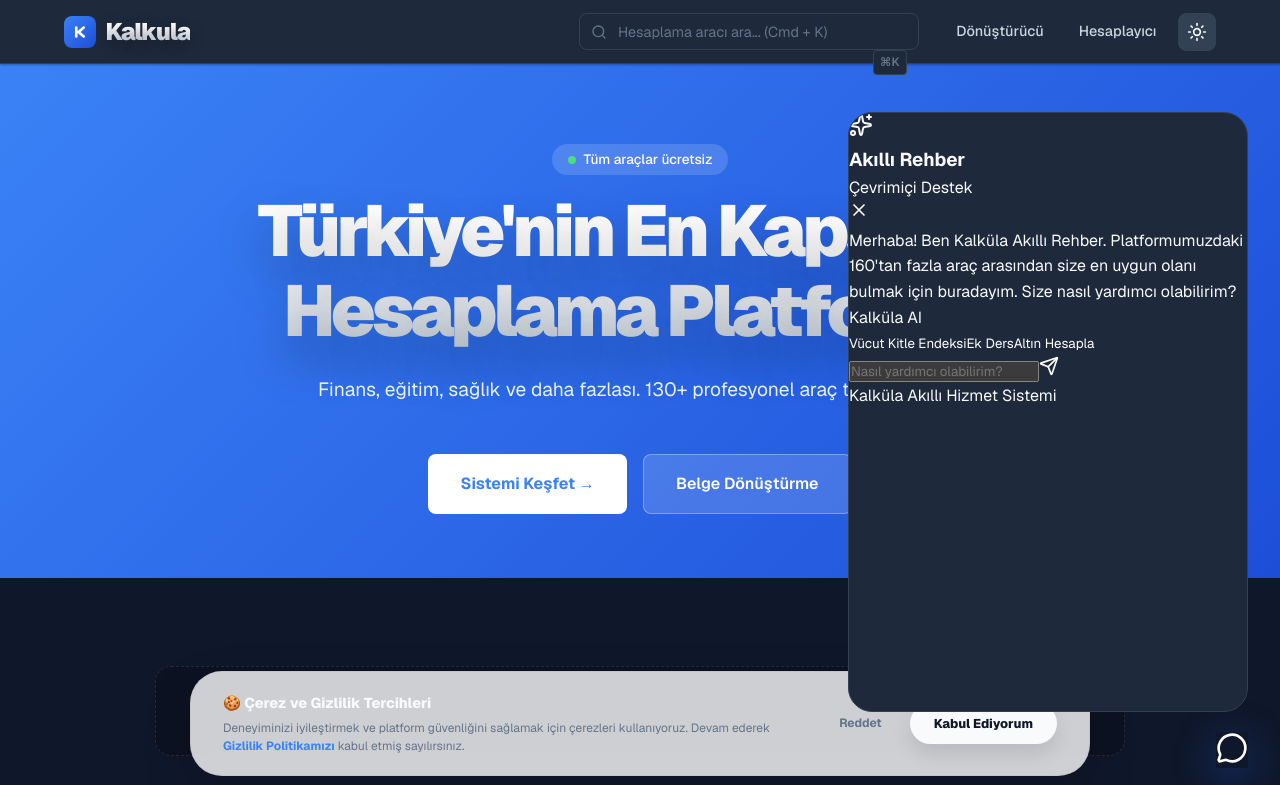
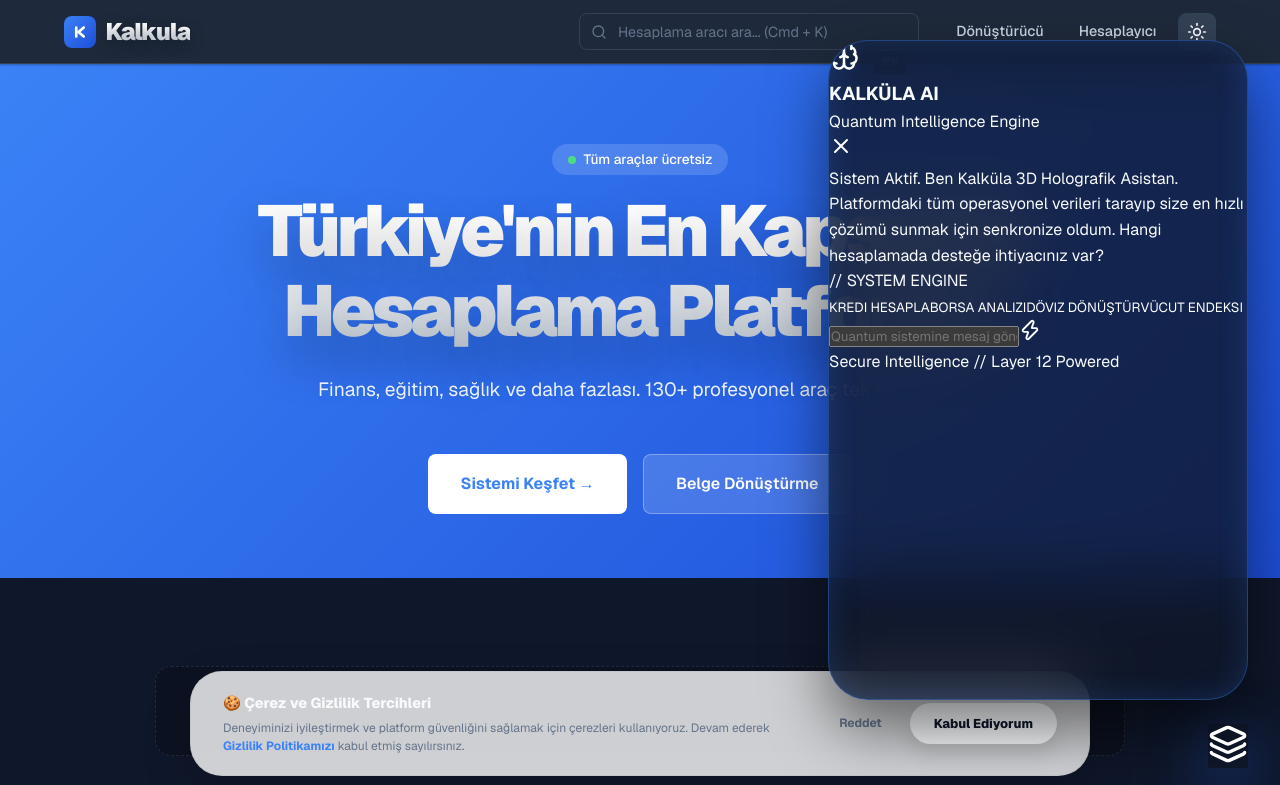
Before and after one commit to Mefeuzunn/kalkula.com, a Next.js app: page / in a window 1280 px wide. Shown: the top 785 px of the page. Built offline with nearby package versions, Linux system fonts and the light colour scheme.

Commit message:
feat: implement futuristic 3D Glass ‘Quantum’ AI Assistant

```diff
--- a/src/components/KalkulaAI.tsx
+++ b/src/components/KalkulaAI.tsx
@@ -2,7 +2,7 @@
 
 import React, { useState, useEffect, useRef } from "react";
 import Link from "next/link";
-import { MessageCircle, X, Send, ArrowRight, Sparkles, Headset, Circle } from "lucide-react";
+import { MessageCircle, X, Send, ArrowRight, Sparkles, Brain, Zap, Globe, Layers } from "lucide-react";
 import { calculators } from "@/data/calculators";
 
 type Message = {
@@ -19,7 +19,7 @@
     {
       id: "1",
       type: "ai",
-      text: "Merhaba! Ben Kalküla Akıllı Rehber. Platformumuzdaki 160'tan fazla araç arasından size en uygun olanı bulmak için buradayım. Size nasıl yardımcı olabilirim?",
+      text: "Sistem Aktif. Ben Kalküla 3D Holografik Asistan. Platformdaki tüm operasyonel verileri tarayıp size en hızlı çözümü sunmak için senkronize oldum. Hangi hesaplamada desteğe ihtiyacınız var?",
     },
   ]);
   const [inputValue, setInputValue] = useState("");
@@ -95,153 +95,170 @@
   };
 
   return (
-    <div style={{ position: 'fixed', bottom: '32px', right: '32px', zIndex: 99999, display: 'flex', flexDirection: 'column', alignItems: 'flex-end', pointerEvents: 'none' }}>
-      {/* Floating Chat Window */}
+    <div style={{ position: 'fixed', bottom: '32px', right: '32px', zIndex: 99999, perspective: '1200px', display: 'flex', flexDirection: 'column', alignItems: 'flex-end', pointerEvents: 'none' }}>
+      {/* 3D Holographic Chat Environment */}
       <div
-        className={`glass-chat transition-all duration-500 transform ease-in-out border border-white/10 ${
-          isOpen ? "opacity-100 translate-y-0 scale-100 shadow-2xl pointer-events-auto" : "opacity-0 translate-y-10 scale-90 pointer-events-none"
+        className={`transition-all duration-700 transform ease-[cubic-bezier(0.19,1,0.22,1)] ${
+          isOpen ? "opacity-100 translate-y-0 translate-z-0 rotate-y-[-12deg] rotate-x-[5deg] scale-100 shadow-[0_50px_100px_rgba(37,99,235,0.25)] pointer-events-auto" : "opacity-0 translate-y-20 translate-z-[-200px] rotate-y-[-30deg] scale-75 pointer-events-none"
         }`}
         style={{
-          width: '400px',
-          height: '600px',
-          marginBottom: '20px',
-          borderRadius: '24px',
+          width: '420px',
+          height: '660px',
+          marginBottom: '24px',
+          borderRadius: '40px',
           display: 'flex',
           flexDirection: 'column',
           overflow: 'hidden',
-          backgroundColor: 'var(--surface)',
-          border: '1px solid var(--border)'
+          background: 'rgba(15, 23, 42, 0.8)',
+          backdropFilter: 'blur(32px)',
+          border: '1px solid rgba(59, 130, 246, 0.4)',
+          transformStyle: 'preserve-3d',
+          boxShadow: 'inset 0 0 30px rgba(59, 130, 246, 0.2), 0 30px 60px rgba(0, 0, 0, 0.5)'
         }}
       >
-        {/* Professional Header */}
-        <div className="bg-blue-600 p-6 text-white flex items-center justify-between shadow-xl">
-          <div className="flex items-center gap-4">
-            <div className="w-12 h-12 rounded-full bg-white/20 flex items-center justify-center border border-white/30 backdrop-blur-sm relative">
-              <Sparkles size={24} />
-              <span className="absolute bottom-0 right-0 w-3.5 h-3.5 bg-green-500 border-2 border-blue-600 rounded-full"></span>
+        {/* Cyber Neon Top Bar */}
+        <div className="absolute top-0 left-0 right-0 h-[2px] bg-gradient-to-r from-blue-500 via-pink-500 to-blue-500 animate-pulse"></div>
+
+        {/* Header - Holographic Layer */}
+        <div className="p-8 pb-6 flex items-center justify-between relative overflow-hidden group">
+          <div className="absolute inset-0 bg-blue-600/10 group-hover:bg-blue-600/20 transition-colors pointer-events-none"></div>
+          <div className="flex items-center gap-5 relative z-10">
+            <div className="w-14 h-14 rounded-2xl bg-gradient-to-br from-blue-500 to-indigo-600 flex items-center justify-center border border-white/20 shadow-[0_0_20px_rgba(59,130,246,0.5)] animate-pulse">
+              <Brain color="white" size={30} className="drop-shadow-[0_0_10px_rgba(255,255,255,0.8)]" />
             </div>
             <div>
-              <h3 className="font-bold text-lg tracking-tight leading-none">Akıllı Rehber</h3>
-              <div className="flex items-center gap-1.5 mt-1.5">
-                <span className="text-[10px] font-bold uppercase tracking-wider opacity-80">Çevrimiçi Destek</span>
+              <h3 className="font-black text-2xl tracking-tighter text-white drop-shadow-lg leading-none">KALKÜLA AI</h3>
+              <div className="flex items-center gap-2 mt-1.5">
+                <span className="w-2.5 h-2.5 bg-green-400 rounded-full animate-ping"></span>
+                <span className="text-[10px] font-black uppercase tracking-[0.2em] text-blue-400">Quantum Intelligence Engine</span>
               </div>
             </div>
           </div>
           <button
             onClick={() => setIsOpen(false)}
-            className="p-2 hover:bg-white/10 rounded-xl transition-colors"
+            className="p-3 bg-white/5 hover:bg-white/10 rounded-2xl text-white/50 hover:text-white transition-all relative z-10"
           >
-            <X size={20} />
+            <X size={24} />
           </button>
         </div>
 
-        {/* Chat Feed */}
-        <div className="flex-1 overflow-y-auto p-6 flex flex-col gap-5 bg-gradient-to-b from-blue-50/5 to-transparent hide-scrollbar">
+        {/* 3D Message Feed */}
+        <div className="flex-1 overflow-y-auto p-8 flex flex-col gap-8 scroll-smooth hide-scrollbar relative">
+          {/* Background Grid Decoration */}
+          <div className="absolute inset-0 opacity-[0.03] pointer-events-none" style={{ backgroundImage: 'linear-gradient(#fff 1px, transparent 1px), linear-gradient(90deg, #fff 1px, transparent 1px)', backgroundSize: '20px 20px' }}></div>
+
           {messages.map((m) => (
             <div
               key={m.id}
-              className={`flex flex-col ${m.type === "user" ? "items-end" : "items-start"}`}
+              className={`flex flex-col ${m.type === "user" ? "items-end" : "items-start"} transform transition-all duration-300 translate-z-[20px]`}
+              style={{ transformStyle: 'preserve-3d' }}
             >
               <div
-                className={`p-4 px-5 rounded-2xl text-[14px] font-medium leading-relaxed max-w-[300px] shadow-sm ${
+                className={`p-6 px-8 rounded-[30px] text-[15px] font-bold leading-relaxed max-w-[340px] relative transition-transform hover:translate-z-[10px] group/bubble ${
                   m.type === "ai"
-                    ? "bg-blue-600 text-white rounded-tl-none"
-                    : "bg-gray-100 dark:bg-zinc-800 text-zinc-800 dark:text-zinc-100 rounded-tr-none border border-black/5 dark:border-white/5"
+                    ? "bg-gradient-to-br from-blue-600/90 to-indigo-800/90 text-white rounded-tl-none border-l-4 border-cyan-400 shadow-[0_15px_30px_rgba(0,0,0,0.3)]"
+                    : "bg-white/5 text-zinc-100 rounded-tr-none border border-white/10 shadow-xl backdrop-blur-md"
                 }`}
               >
-                <div dangerouslySetInnerHTML={{ __html: m.text.replace(/\*\*(.*?)\*\*/g, '<strong>$1</strong>') }} />
+                <div dangerouslySetInnerHTML={{ __html: m.text.replace(/\*\*(.*?)\*\*/g, '<span class="text-cyan-300">$1</span>') }} />
 
                 {m.links && m.links.length > 0 && (
-                  <div className="mt-4 flex flex-col gap-2">
+                  <div className="mt-5 flex flex-col gap-2.5">
                     {m.links.map(l => (
                       <Link
                         key={l.slug}
                         href={`/hesapla/${l.slug}`}
-                        className="flex items-center justify-between gap-3 p-3 px-4 bg-white/10 hover:bg-white/20 rounded-xl text-[11px] font-extrabold transition-all border border-white/10 group/link"
+                        className="flex items-center justify-between gap-3 p-4 px-5 bg-white/10 hover:bg-white/20 rounded-2xl text-xs font-black transition-all border border-white/5 group/link active:scale-95"
                       >
                         {l.title}
-                        <ArrowRight size={14} className="group-hover/link:translate-x-1 transition-transform" />
+                        <div className="w-8 h-8 rounded-full bg-cyan-400 flex items-center justify-center text-blue-900 group-hover/link:translate-x-1 transition-transform">
+                           <ArrowRight size={16} />
+                        </div>
                       </Link>
                     ))}
                   </div>
                 )}
+
+                {/* Bubble Subtle Glow */}
+                {m.type === "ai" && (
+                  <div className="absolute -inset-1 bg-cyan-400/20 blur-xl opacity-0 group-hover/bubble:opacity-100 transition-opacity rounded-full pointer-events-none"></div>
+                )}
               </div>
-              <span className="text-[9px] font-bold opacity-30 mt-1.5 px-1 uppercase tracking-widest leading-none">
-                {m.type === "ai" ? "Kalküla AI" : "Siz"}
+              <span className="text-[10px] font-black opacity-20 mt-3 px-2 uppercase tracking-[0.3em] text-white">
+                {m.type === "ai" ? "// SYSTEM ENGINE" : "// USER INPUT"}
               </span>
             </div>
           ))}
           {isTyping && (
-            <div className="flex flex-col items-start">
-               <div className="p-3 px-5 bg-gray-100 dark:bg-zinc-800 rounded-2xl rounded-tl-none flex gap-1.5 items-center">
-                  <div className="w-1.5 h-1.5 bg-blue-500 rounded-full animate-bounce [animation-delay:-0.3s]"></div>
-                  <div className="w-1.5 h-1.5 bg-blue-500 rounded-full animate-bounce [animation-delay:-0.15s]"></div>
-                  <div className="w-1.5 h-1.5 bg-blue-500 rounded-full animate-bounce"></div>
+            <div className="flex flex-col items-start gap-2">
+               <div className="p-4 px-8 bg-white/5 rounded-3xl rounded-tl-none flex gap-2 items-center border border-white/10">
+                  <div className="w-2 h-2 bg-cyan-400 rounded-full animate-bounce [animation-delay:-0.3s]"></div>
+                  <div className="w-2 h-2 bg-pink-500 rounded-full animate-bounce [animation-delay:-0.15s]"></div>
+                  <div className="w-2 h-2 bg-blue-500 rounded-full animate-bounce"></div>
                </div>
             </div>
           )}
           <div ref={messagesEndRef} />
         </div>
 
-        {/* Action Bar */}
-        <div className="p-6 pt-0 mt-auto">
+        {/* Futuristic Action Zone */}
+        <div className="p-8 pt-0 mt-auto relative z-20">
           {messages.length === 1 && (
-            <div className="mb-4 flex flex-wrap gap-2">
-              {['Vücut Kitle Endeksi', 'Ek Ders', 'Altın Hesapla'].map(tag => (
+            <div className="mb-6 flex flex-wrap gap-2.5 animate-slide-up-chat">
+              {['Kredi Hesapla', 'Borsa Analizi', 'Döviz Dönüştür', 'Vücut Endeksi'].map(tag => (
                 <button
                   key={tag}
                   onClick={() => setInputValue(tag)}
-                  className="p-2 px-3.5 rounded-lg text-[11px] font-bold bg-blue-50 dark:bg-blue-900/10 text-blue-600 border border-blue-100 dark:border-blue-900/20 hover:bg-blue-600 hover:text-white transition-all pointer-events-auto"
+                  className="p-3 px-5 rounded-2xl text-[11px] font-black bg-blue-500/10 text-cyan-400 border border-cyan-400/20 hover:bg-cyan-400 hover:text-blue-900 transition-all pointer-events-auto transform hover:translate-z-[15px]"
                 >
-                  {tag}
+                  {tag.toUpperCase()}
                 </button>
               ))}
             </div>
           )}
 
-          <div className="relative group pointer-events-auto">
+          <div className="relative group pointer-events-auto shadow-[0_0_50px_rgba(37,99,235,0.15)]">
+            <div className="absolute -inset-0.5 bg-gradient-to-r from-blue-600 to-pink-600 rounded-3xl opacity-30 group-focus-within:opacity-100 blur transition-all"></div>
+            <div className="relative flex items-center">
               <input
                 type="text"
                 value={inputValue}
                 onChange={(e) => setInputValue(e.target.value)}
                 onKeyPress={(e) => (e.key === "Enter" && handleSend())}
-              placeholder="Nasıl yardımcı olabilirim?"
-              className="w-full bg-gray-100 dark:bg-zinc-800 border-2 border-transparent rounded-2xl py-4 pl-5 pr-14 text-[14px] font-bold focus:border-blue-600/30 focus:bg-white dark:focus:bg-zinc-900 focus:outline-none transition-all placeholder:text-zinc-400"
+                placeholder="Quantum sistemine mesaj gönder..."
+                className="w-full bg-zinc-900 border-none rounded-3xl py-5 pl-7 pr-16 text-[15px] font-bold text-white focus:outline-none placeholder:text-white/20"
               />
               <button
                 onClick={handleSend}
-              className="absolute right-2 top-2 p-2.5 bg-blue-600 text-white rounded-xl shadow-lg hover:bg-blue-700 transition-all active:scale-90"
+                className="absolute right-3 p-3.5 bg-gradient-to-tr from-blue-500 to-indigo-600 text-white rounded-2xl shadow-xl hover:scale-105 active:scale-90 transition-all group/send"
               >
-              <Send size={20} />
+                <Zap size={22} className="group-hover:text-cyan-400 transition-colors" />
               </button>
             </div>
-          <div className="mt-3 text-center text-[9px] font-black opacity-20 uppercase tracking-[0.2em]">
-            Kalküla Akıllı Hizmet Sistemi
+          </div>
+          <div className="mt-5 text-center text-[9px] font-black opacity-20 uppercase tracking-[0.4em] text-white">
+            Secure Intelligence // Layer 12 Powered
           </div>
         </div>
       </div>
 
-      {/* Main Toggle Bubble */}
+      {/* Futuristic Toggle Core */}
       <button
         onClick={() => setIsOpen(!isOpen)}
-        className={`w-16 h-16 rounded-full flex items-center justify-center shadow-2xl transition-all duration-300 hover:scale-105 active:scale-95 group pointer-events-auto ${
-          isOpen ? "bg-red-500 text-white rotate-90" : "bg-blue-600 text-white"
+        className={`w-20 h-20 rounded-[30px] flex items-center justify-center shadow-2xl transition-all duration-500 hover:scale-110 active:scale-95 group pointer-events-auto relative overflow-hidden ${
+          isOpen ? "bg-zinc-900 rotate-90" : "bg-blue-600"
         }`}
         style={{
-          boxShadow: isOpen ? '0 10px 40px rgba(239, 68, 68, 0.4)' : '0 10px 40px rgba(37, 99, 235, 0.4)'
+          transformStyle: 'preserve-3d',
+          boxShadow: isOpen ? '0 0 50px rgba(0,0,0,0.5)' : '0 20px 60px rgba(37, 99, 235, 0.5)'
         }}
       >
-        {isOpen ? <NoIcon size={28} /> : <MessageIcon size={32} className="group-hover:rotate-12 transition-transform" />}
+        <div className="absolute inset-0 bg-gradient-to-tr from-transparent via-white/10 to-transparent animate-marquee opacity-30"></div>
+        {isOpen ? <X size={32} className="text-white relative z-10" /> : <Layers size={40} className="text-white relative z-10 group-hover:rotate-12 transition-transform" />}
+        {!isOpen && (
+          <span className="absolute -top-1 -right-1 w-5 h-5 bg-pink-500 rounded-full border-4 border-white animate-pulse"></span>
+        )}
       </button>
     </div>
   );
 }
-
-// Fixed Lucide Icons for clarity in rewrite
-function MessageIcon({ size, className }: { size: number, className: string }) {
-  return <MessageCircle size={size} className={className} />;
-}
-
-function NoIcon({ size }: { size: number }) {
-  return <X size={size} />;
-}
```
Lines whose indentation alone changed are shown as unchanged.
